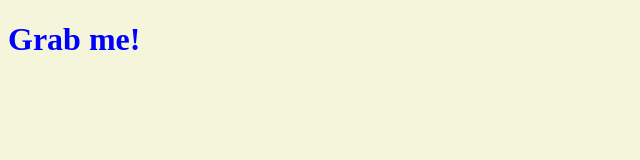
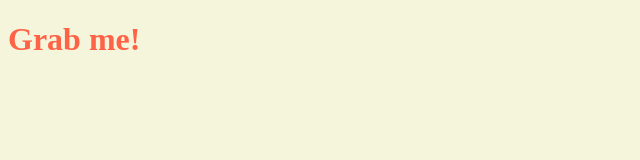
Before and after one commit to seo5795/makeChromeByJS, a plain HTML site: page index.html in a window 1280 px wide. Both pictures are taken after a click on the element "Grab me!". Shown: the whole page, without its empty margins (0-640 px from the left). Drawn offline with Linux system fonts and the light colour scheme.

Commit message:
classList를 통해 불러온 것의 class 배열을 바꿀 수 있음

```diff
--- a/app.js
+++ b/app.js
@@ -1,17 +1,13 @@
-const hellos =document.querySelector(".hello h1");
+const h1 =document.querySelector("div.hello:first-child h1");
 //querySelector : css방식으로 1개의element를 불러올 수 있음 , querySelectorAll: 조건에 맞는 모든 element를 불러옴 (array 형태로)
 function handleTitleClick(){
-    const currentColor = hellos.style.color;
-    let newColor;
-    if(currentColor ==="blue"){
-        newColor = "tomato";
+    const clickedClass = "clicked"
+    if(h1.classList.contains(clickedClass)){
+        h1.classList.remove(clickedClass);
     }else{
-        newColor="blue";
+        h1.classList.add(clickedClass);
     }
-    hellos.style.color=newColor;
 }
 
 
-hellos.addEventListener("click", handleTitleClick);
-//자바 스크립트가 실행버튼을 누르기 때문에 handleTitleClick를 사용,
-//handleTitleClick()은 내가 실행하는 것이기 때문
+h1.addEventListener("click", handleTitleClick);
--- a/index.html
+++ b/index.html
@@ -9,7 +9,7 @@
 </head>
 <body>
    <div class = "hello">
-        <h1>Grab me!</h1>
+        <h1 class="sexy-font">Grab me!</h1>
    </div>
    <script src="app.js"></script>
 </body>
--- a/style.css
+++ b/style.css
@@ -1,3 +1,12 @@
 body{
     background-color: beige;
 }
+
+h1{
+    color: cornflowerblue;
+    transition: color .5s ease-in-out;
+}
+
+.clicked{
+    color: tomato;
+}
```
